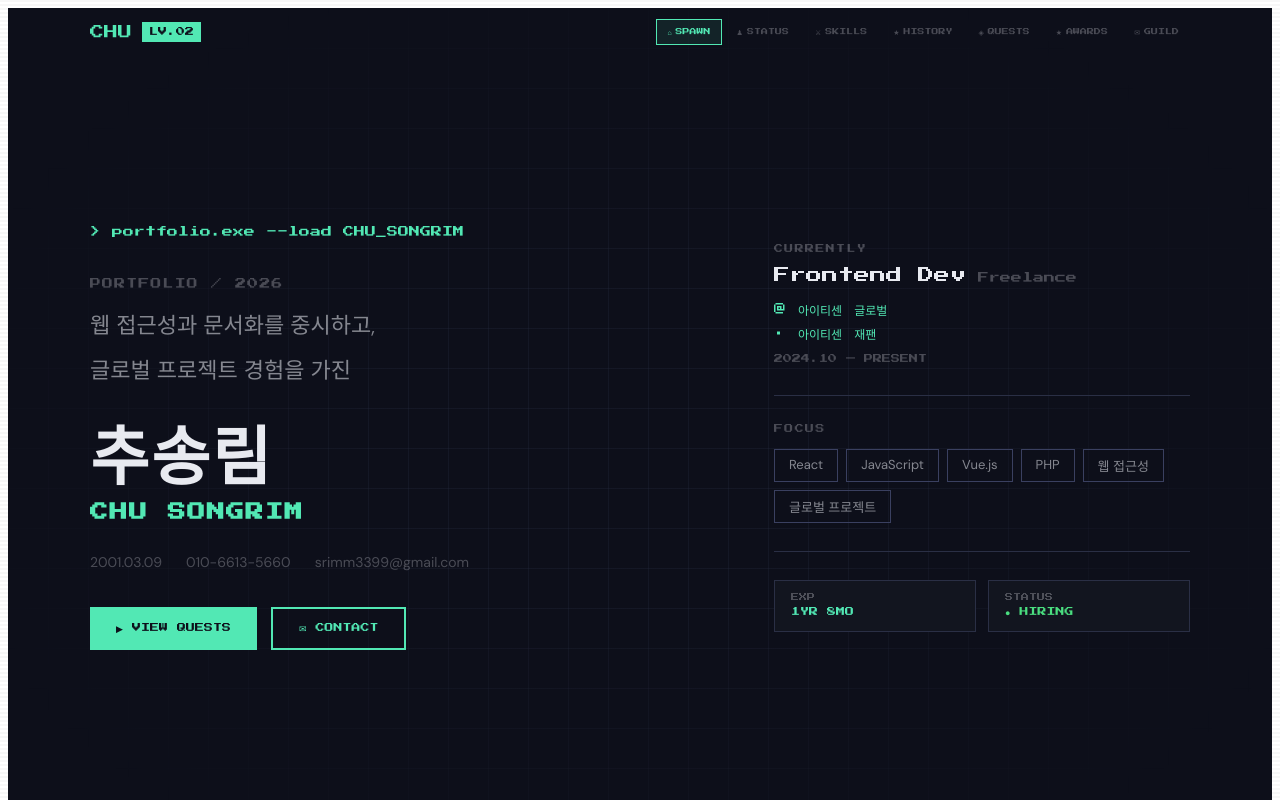
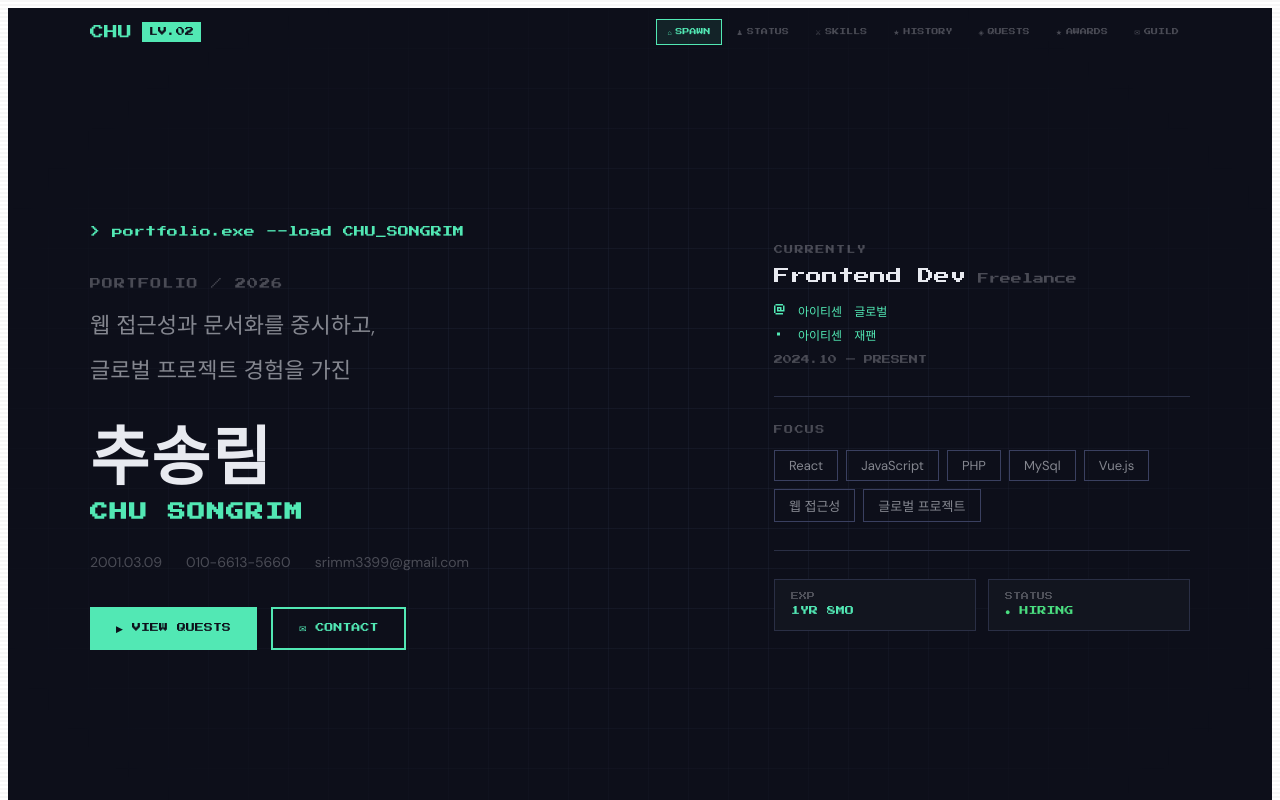
Before and after one commit to aengkrrrrr/portfolio, a React app: page / in a window 1280 px wide. Shown: the top 800 px of the page. Built offline with nearby package versions, Linux system fonts and the light colour scheme; the HTML template or start-up script is replaced by a standard one.

Commit message:
Update App.jsx

```diff
--- a/src/App.jsx
+++ b/src/App.jsx
@@ -315,7 +315,7 @@ function HeroSection() {
           <div>
             <p style={{ fontFamily: "'Press Start 2P', monospace", fontSize: 9, color: C.dim, letterSpacing: "0.15em", margin: "0 0 16px" }}>FOCUS</p>
             <div style={{ display: "flex", flexWrap: "wrap", gap: 8 }}>
-              {["React", "JavaScript", "Vue.js", "PHP", "웹 접근성", "글로벌 프로젝트"].map(f => (
+              {["React", "JavaScript","PHP", "MySql","Vue.js", "웹 접근성", "글로벌 프로젝트"].map(f => (
                 <span key={f} style={{
                   fontFamily: "'DM Sans', sans-serif", fontSize: 13, color: C.mid,
                   border: `1px solid ${C.border2}`, padding: "6px 14px", borderRadius: 0,
```
